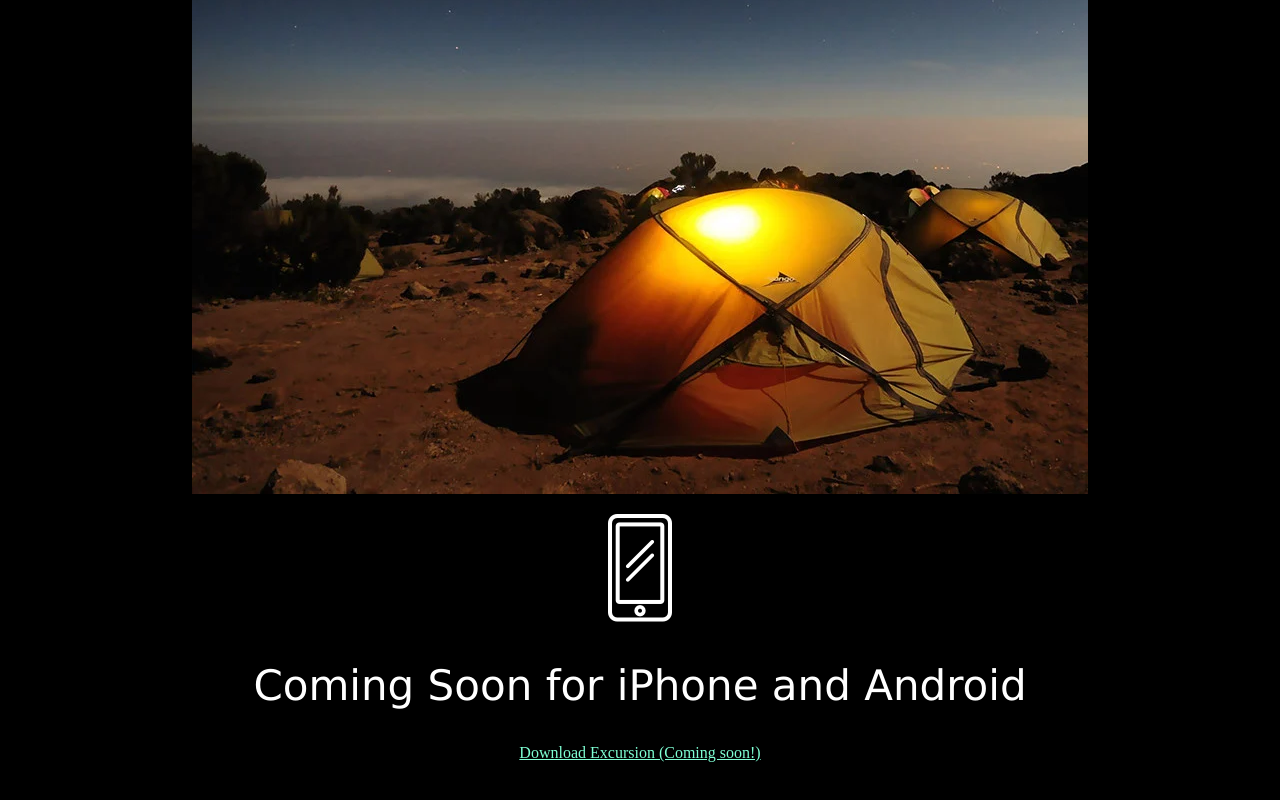
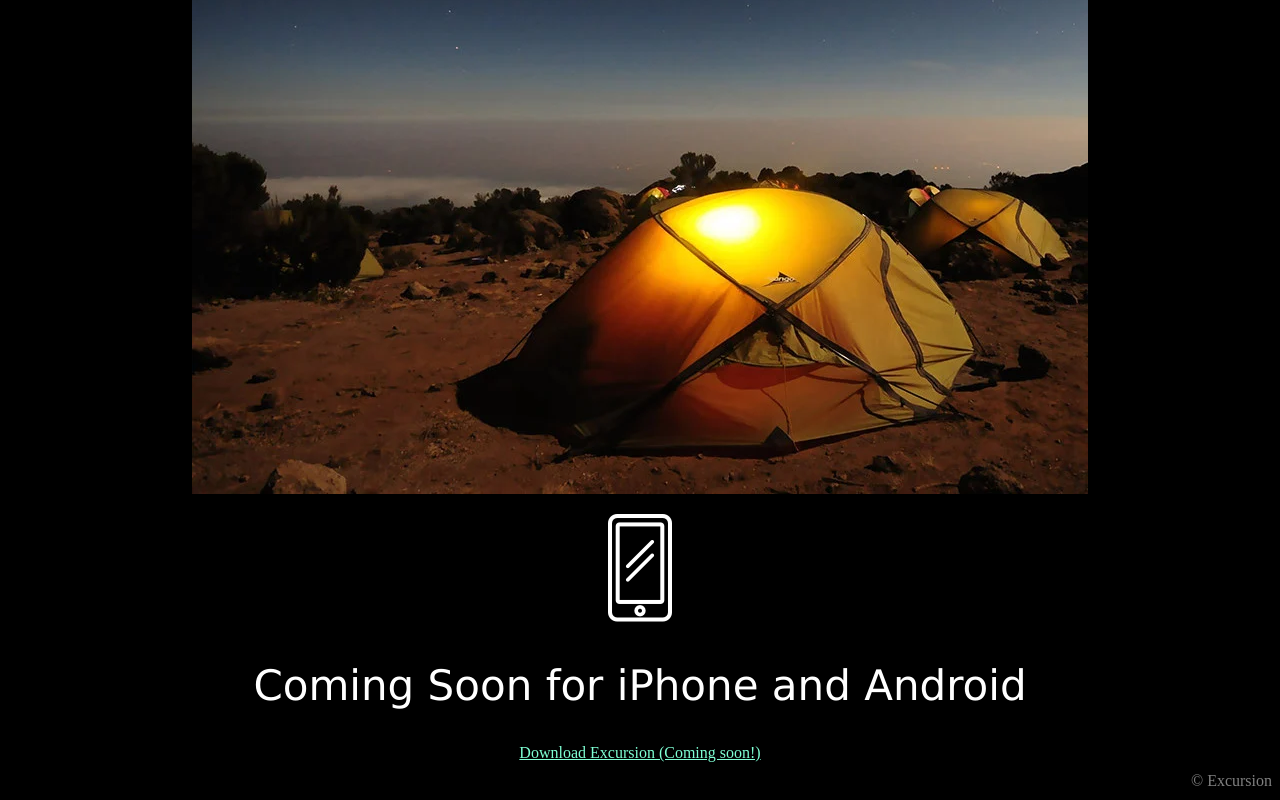
Before and after one commit to dbannor21/excursion, a plain HTML site: page index.html in a window 1280 px wide. Shown: the part 490-1290 px from the top of the page. Before the commit the page ends 1260 px from the top, so only its background shows below. Drawn offline with Linux system fonts and the light colour scheme.

Commit message:
test completed html and css

```diff
--- a/index.html
+++ b/index.html
@@ -40,6 +40,8 @@
     <div class="link">
         Download Excursion (Coming soon!)
     </div>
-
+    <footer>
+    	&copy; Excursion
+    </footer>
 </body>
 </html>
--- a/resources/css/style.css
+++ b/resources/css/style.css
@@ -26,3 +26,8 @@ h4 {
     font-size: 21px;
     color: gray;
 }
+footer {
+    text-align: right;
+    color: gray;
+    margin: 10px 0;
+}
```
